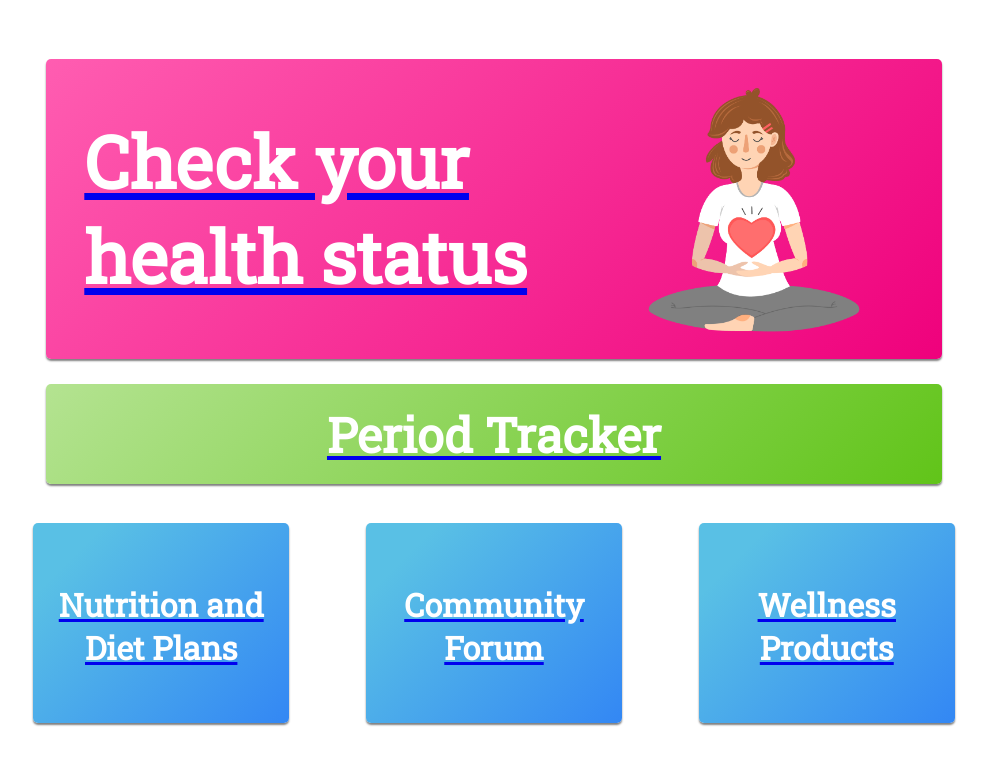
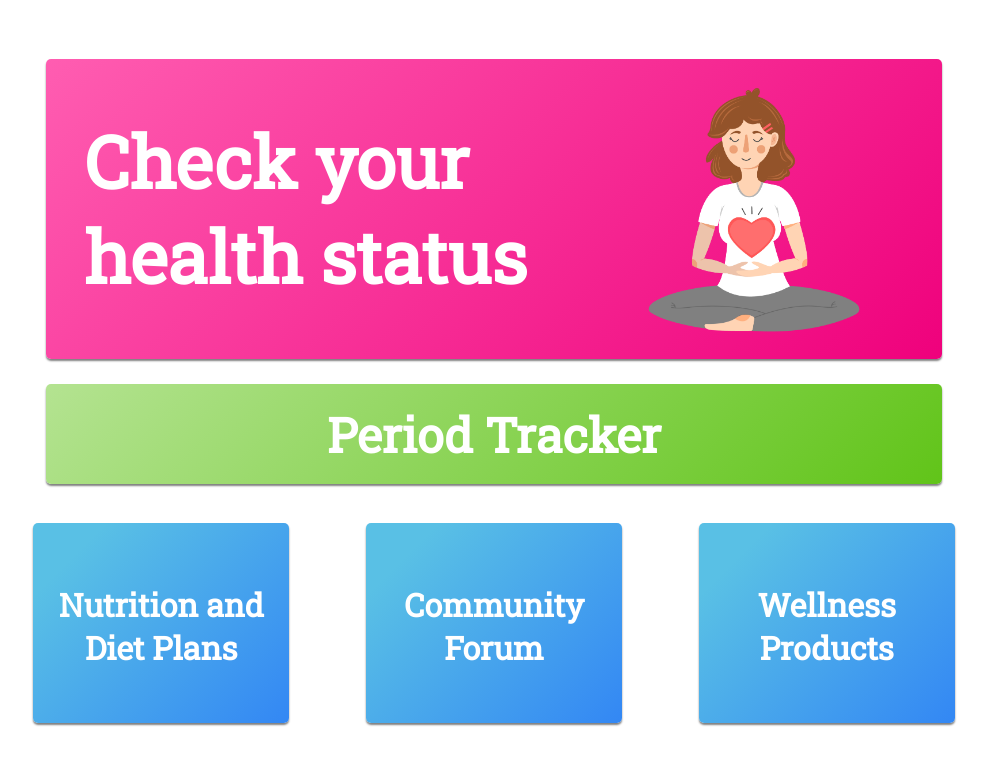
Before and after one commit to SanjeebNath382/sashakti, a PHP site: page /home.php in a window 1280 px wide. Shown: the part 95-856 px from the top of the page, without its empty margins (146-1133 px from the left). Run offline with PHP 8.4, Linux system fonts and the light colour scheme.

Commit message:
modified home.php

```diff
--- a/home.php
+++ b/home.php
@@ -20,22 +20,22 @@
 <body>
 
   <div id="health-tracker-card">
-    <a href="MentalAndPhysical.php"><h1 style="color:white; font-size:72px;">Check your<br> health status</h1></a>
+    <a href="MentalAndPhysical.php" style="text-decoration:none;"><h1 style="color:white; font-size:72px;">Check your<br> health status</h1></a>
     <img src="assets/health-track-img.png" id="health-track-img">
   </div>
   <div id="period-tracker-card">
-    <a href="Tracker.php"><h1 style="color:white; font-size:48px;">Period Tracker</h1></a>
+    <a href="Tracker.php" style="text-decoration:none;"><h1 style="color:white; font-size:48px;">Period Tracker</h1></a>
   </div>
   <div>
     <div style="display:flex; justify-content:center;">
       <div id="sub-card">
-       <a href="DietPlans.php"> <h1 style="color:white; margin:60px 15px 0px 15px;">Nutrition and Diet Plans</h1></a>
+       <a href="DietPlans.php" style="text-decoration:none;"> <h1 style="color:white; margin:60px 15px 0px 15px;">Nutrition and Diet Plans</h1></a>
       </div>
       <div id="sub-card">
-        <a href="forum.php"><h1 style="color:white; margin:60px 15px 0px 15px;">Community Forum</h1></a>
+        <a href="forum.php" style="text-decoration:none;"><h1 style="color:white; margin:60px 15px 0px 15px;">Community Forum</h1></a>
       </div>
       <div id="sub-card">
-        <a href="Products.php"><h1 style="color:white; margin:60px 15px 0px 15px;">Wellness Products</h1></a>
+        <a href="Products.php" style="text-decoration:none;"><h1 style="color:white; margin:60px 15px 0px 15px;">Wellness Products</h1></a>
       </div>
     </div>
   </div>
```
